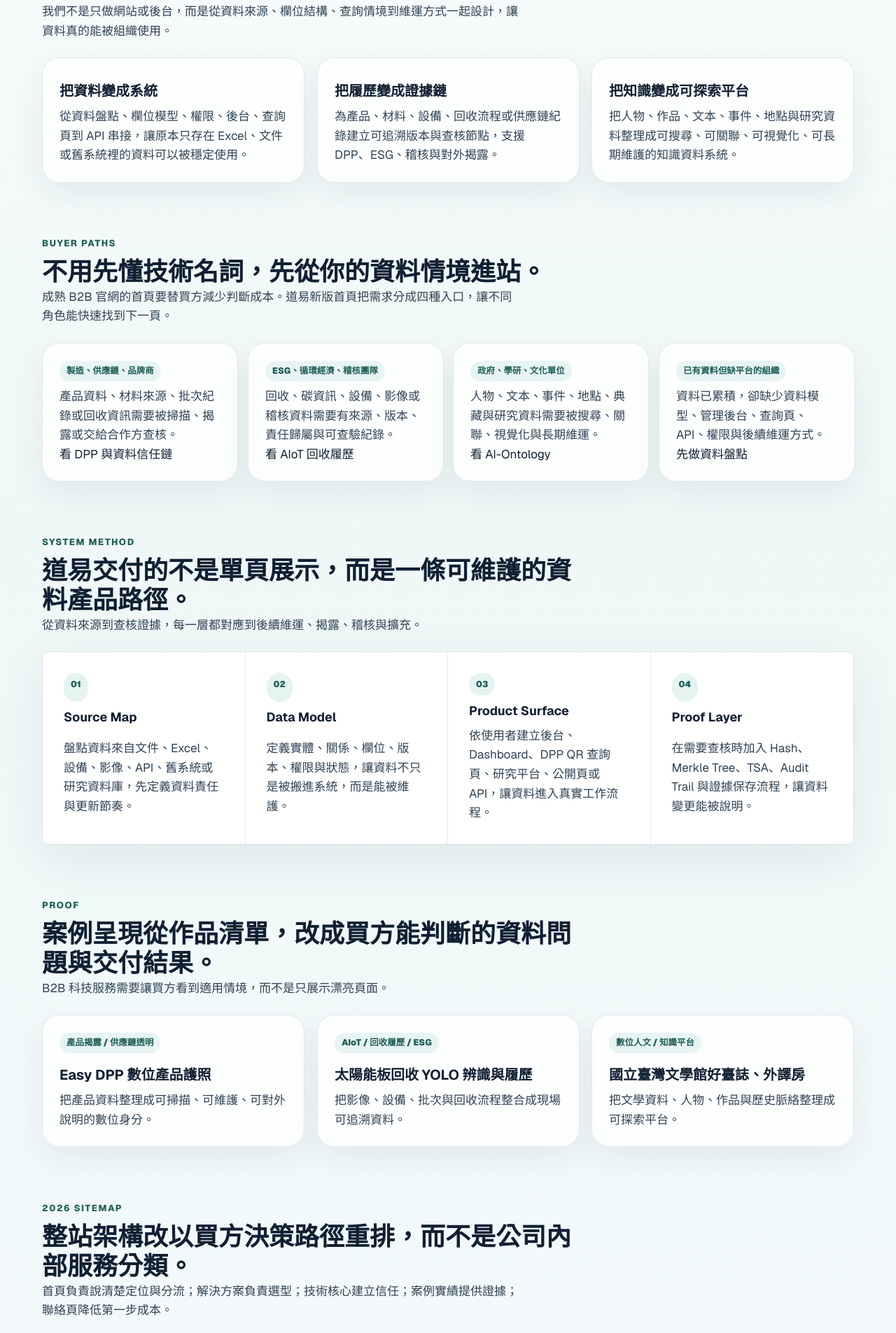
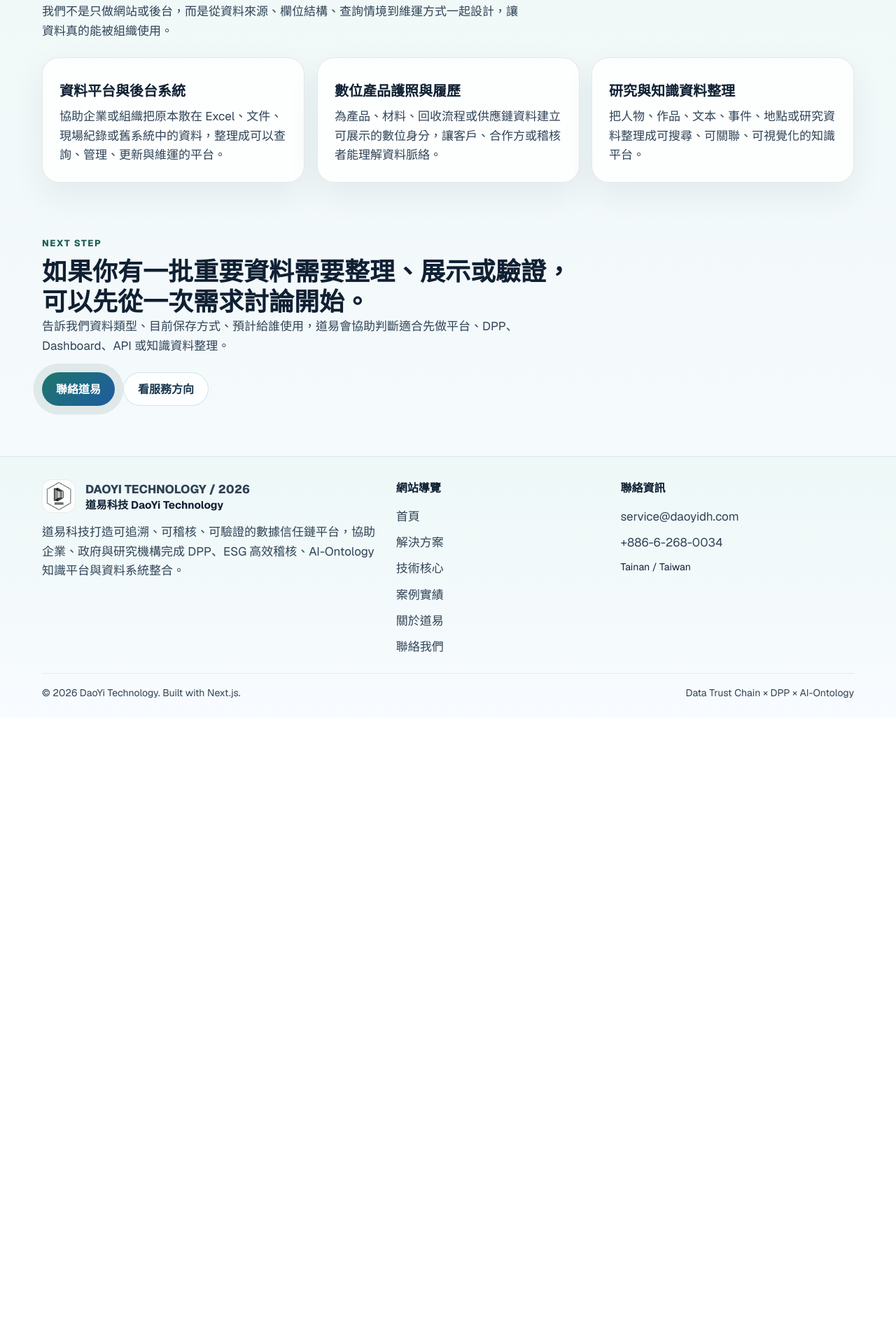
Before and after one commit to yangyen1977-wq/daoyi-website-2026, a Next.js app: page / in a window 1280 px wide. Shown: the part 892-2797 px from the top of the page at 70% size. After the commit the page ends 1918 px from the top, so only its background shows below. Built offline with nearby package versions, Linux system fonts and the light colour scheme.

Commit message:
Revert "Rebuild homepage conversion architecture"
This reverts commit 1cb453b4ec856abeedc72216e9bf65b21648b95f.

```diff
--- a/src/app/page.tsx
+++ b/src/app/page.tsx
@@ -4,11 +4,6 @@ import Link from "next/link";
 import { Section } from "@/components/section";
 import {
   homeHero,
-  homeBuyerPaths,
-  homeCaseSignals,
-  homeProofArchitecture,
-  homeSitemapRebuild,
-  homeThirdPartyReview,
   homeWhatWeDo,
 } from "@/lib/content/home";
 import { publicAssetPath, siteConfig } from "@/lib/site";
@@ -36,16 +31,7 @@ export default function HomePage() {
             <h1>{homeHero.title}</h1>
             <p>{homeHero.description}</p>
             <div className="hero-actions">
-              <Link href="/contact#quick-brief" className="button-primary button-large">用一批資料討論第一步</Link>
-              <Link href="/work" className="button-secondary button-large">查看案例實績</Link>
-            </div>
-          </div>
-          <div className="home-hero-proof" aria-label="道易服務重點">
-            <strong>From scattered data to trusted system assets</strong>
-            <div>
-              <span>DPP / ESG</span>
-              <span>Ontology / AI</span>
-              <span>Audit Trail</span>
+              <Link href="/contact" className="button-primary button-large">了解更多 / 聯絡我們</Link>
             </div>
           </div>
         </div>
@@ -67,85 +53,6 @@ export default function HomePage() {
       </Section>
 
       <Section
-        eyebrow="Buyer paths"
-        title="不用先懂技術名詞，先從你的資料情境進站。"
-        description="成熟 B2B 官網的首頁要替買方減少判斷成本。道易新版首頁把需求分成四種入口，讓不同角色能快速找到下一頁。"
-      >
-        <div className="home-path-grid">
-          {homeBuyerPaths.map((path) => (
-            <article key={path.role} className="card home-path-card">
-              <span className="card-kicker">{path.role}</span>
-              <p>{path.need}</p>
-              <Link href={path.href} className="inline-button">{path.next}</Link>
-            </article>
-          ))}
-        </div>
-      </Section>
-
-      <Section
-        eyebrow="System method"
-        title="道易交付的不是單頁展示，而是一條可維護的資料產品路徑。"
-        description="從資料來源到查核證據，每一層都對應到後續維運、揭露、稽核與擴充。"
-      >
-        <div className="home-architecture-grid">
-          {homeProofArchitecture.map((step) => (
-            <article key={step.step} className="home-architecture-step">
-              <span>{step.step}</span>
-              <h3>{step.title}</h3>
-              <p>{step.detail}</p>
-            </article>
-          ))}
-        </div>
-      </Section>
-
-      <Section
-        eyebrow="Proof"
-        title="案例呈現從作品清單，改成買方能判斷的資料問題與交付結果。"
-        description="B2B 科技服務需要讓買方看到適用情境，而不是只展示漂亮頁面。"
-      >
-        <div className="card-grid three-up">
-          {homeCaseSignals.map((item) => (
-            <article key={item.title} className="card home-proof-card">
-              <span className="card-kicker">{item.type}</span>
-              <h3>{item.title}</h3>
-              <p>{item.result}</p>
-            </article>
-          ))}
-        </div>
-      </Section>
-
-      <Section
-        eyebrow="2026 Sitemap"
-        title="整站架構改以買方決策路徑重排，而不是公司內部服務分類。"
-        description="首頁負責說清楚定位與分流；解決方案負責選型；技術核心建立信任；案例實績提供證據；聯絡頁降低第一步成本。"
-      >
-        <div className="home-sitemap-list">
-          {homeSitemapRebuild.map((item) => (
-            <div key={item.page} className="home-sitemap-item">
-              <strong>{item.page}</strong>
-              <p>{item.job}</p>
-            </div>
-          ))}
-        </div>
-      </Section>
-
-      <Section
-        id="quick-brief"
-        eyebrow="Third-party quick review"
-        title="以 B2B / 科技 / SaaS 官網標準快速總評。"
-        description={homeThirdPartyReview.summary}
-      >
-        <div className="home-review-panel">
-          <strong>{homeThirdPartyReview.score}</strong>
-          <div className="home-review-metrics">
-            {homeThirdPartyReview.criteria.map((criterion) => (
-              <span key={criterion}>{criterion}</span>
-            ))}
-          </div>
-        </div>
-      </Section>
-
-      <Section
         eyebrow="Next step"
         title="如果你有一批重要資料需要整理、展示或驗證，可以先從一次需求討論開始。"
         description="告訴我們資料類型、目前保存方式、預計給誰使用，道易會協助判斷適合先做平台、DPP、Dashboard、API 或知識資料整理。"
--- a/src/lib/content/home.ts
+++ b/src/lib/content/home.ts
@@ -1,9 +1,9 @@
 export const homeHero = {
   eyebrow: "DaoYi Technology",
-  badge: "Trusted Data Systems for regulated data, DPP, ESG and research platforms",
-  title: "讓分散資料變成能揭露、能查核、能被信任的商用系統",
+  badge: "Trusted Data Systems for DPP, ESG, AI-Ontology",
+  title: "把重要資料做成能公開、能查核、能被長期信任的系統資產",
   description:
-    "道易協助企業、政府、學研與循環經濟團隊，把散在文件、設備、表單、舊系統與研究資料庫中的資料，重建成可管理、可驗證、可對外說明的平台與資料信任鏈。",
+    "道易協助企業、政府、學研與循環經濟團隊，把分散在文件、設備、表單、舊系統與研究資料庫中的資料，整理成可管理、可驗證、可對外說明的平台。",
 };
 
 export const homeHeroCards = [
@@ -33,41 +33,41 @@ export const homeTrustMetrics = [
 
 export const homeWhatWeDo = [
   {
-    title: "把資料變成系統",
-    detail: "從資料盤點、欄位模型、權限、後台、查詢頁到 API 串接，讓原本只存在 Excel、文件或舊系統裡的資料可以被穩定使用。",
+    title: "資料平台與後台系統",
+    detail: "協助企業或組織把原本散在 Excel、文件、現場紀錄或舊系統中的資料，整理成可以查詢、管理、更新與維運的平台。",
   },
   {
-    title: "把履歷變成證據鏈",
-    detail: "為產品、材料、設備、回收流程或供應鏈紀錄建立可追溯版本與查核節點，支援 DPP、ESG、稽核與對外揭露。",
+    title: "數位產品護照與履歷",
+    detail: "為產品、材料、回收流程或供應鏈資料建立可展示的數位身分，讓客戶、合作方或稽核者能理解資料脈絡。",
   },
   {
-    title: "把知識變成可探索平台",
-    detail: "把人物、作品、文本、事件、地點與研究資料整理成可搜尋、可關聯、可視覺化、可長期維護的知識資料系統。",
+    title: "研究與知識資料整理",
+    detail: "把人物、作品、文本、事件、地點或研究資料整理成可搜尋、可關聯、可視覺化的知識平台。",
   },
 ];
 
 export const homeBuyerPaths = [
   {
-    role: "製造、供應鏈、品牌商",
-    need: "產品資料、材料來源、批次紀錄或回收資訊需要被掃描、揭露或交給合作方查核。",
-    next: "看 DPP 與資料信任鏈",
+    role: "製造 / 供應鏈",
+    need: "產品資料、材料來源與回收資訊需要被掃描或揭露。",
+    next: "先看 DPP / 資料信任鏈",
     href: "/solutions#dpp-product-passport",
   },
   {
-    role: "ESG、循環經濟、稽核團隊",
-    need: "回收、碳資訊、設備、影像或稽核資料需要有來源、版本、責任歸屬與可查驗紀錄。",
-    next: "看 AIoT 回收履歷",
+    role: "ESG / 循環經濟",
+    need: "回收、碳資訊、設備或稽核資料需要有來源、版本與查核節點。",
+    next: "先看 ESG / AIoT 回收履歷",
     href: "/solutions#aiot-traceability",
   },
   {
-    role: "政府、學研、文化單位",
-    need: "人物、文本、事件、地點、典藏與研究資料需要被搜尋、關聯、視覺化與長期維運。",
-    next: "看 AI-Ontology",
+    role: "政府 / 學研 / 文化",
+    need: "人物、文本、事件、地點與典藏資料需要被搜尋、關聯與維護。",
+    next: "先看 AI-Ontology",
     href: "/solutions#ai-ontology-platform",
   },
   {
-    role: "已有資料但缺平台的組織",
-    need: "資料已累積，卻缺少資料模型、管理後台、查詢頁、API、權限與後續維運方式。",
+    role: "已有資料但缺平台",
+    need: "資料已累積，卻缺少資料模型、後台、查詢頁、API 或維運流程。",
     next: "先做資料盤點",
     href: "/contact#quick-brief",
   },
@@ -76,23 +76,23 @@ export const homeBuyerPaths = [
 export const homeProofArchitecture = [
   {
     step: "01",
-    title: "Source Map",
-    detail: "盤點資料來自文件、Excel、設備、影像、API、舊系統或研究資料庫，先定義資料責任與更新節奏。",
+    title: "資料來源盤點",
+    detail: "確認資料來自文件、Excel、設備、影像、API、舊系統或研究資料庫。",
   },
   {
     step: "02",
-    title: "Data Model",
-    detail: "定義實體、關係、欄位、版本、權限與狀態，讓資料不只是被搬進系統，而是能被維護。",
+    title: "模型與欄位治理",
+    detail: "定義實體、關係、版本、權限與更新責任，讓資料可以維護。",
   },
   {
     step: "03",
-    title: "Product Surface",
-    detail: "依使用者建立後台、Dashboard、DPP QR 查詢頁、研究平台、公開頁或 API，讓資料進入真實工作流程。",
+    title: "平台與查詢介面",
+    detail: "依需求建立後台、Dashboard、DPP QR 查詢頁、研究平台或 API。",
   },
   {
     step: "04",
-    title: "Proof Layer",
-    detail: "在需要查核時加入 Hash、Merkle Tree、TSA、Audit Trail 與證據保存流程，讓資料變更能被說明。",
+    title: "查核與可信脈絡",
+    detail: "在需要時加入 Hash、Merkle Tree、TSA、Audit Trail 與證據保存流程。",
   },
 ];
 
@@ -100,12 +100,12 @@ export const homeCaseSignals = [
   {
     title: "Easy DPP 數位產品護照",
     type: "產品揭露 / 供應鏈透明",
-    result: "把產品資料整理成可掃描、可維護、可對外說明的數位身分。",
+    result: "把產品資料整理成可掃描、可維護的數位身分。",
   },
   {
     title: "太陽能板回收 YOLO 辨識與履歷",
     type: "AIoT / 回收履歷 / ESG",
-    result: "把影像、設備、批次與回收流程整合成現場可追溯資料。",
+    result: "把影像、設備、批次與回收流程整合成可追溯資料。",
   },
   {
     title: "國立臺灣文學館好臺誌、外譯房",
@@ -117,36 +117,36 @@ export const homeCaseSignals = [
 export const homeSitemapRebuild = [
   {
     page: "首頁",
-    job: "用一句品牌主張、四種買方入口與案例證據快速判斷道易是否適合。",
+    job: "一句話看懂道易與四種進站路徑。",
   },
   {
     page: "解決方案",
-    job: "用資料情境選 DPP、資料信任鏈、AI-Ontology 或 AIoT 履歷，不要求買方先懂技術名詞。",
+    job: "用資料情境選 DPP、資料信任鏈、AI-Ontology 或 AIoT。",
   },
   {
     page: "技術核心",
-    job: "把 Ontology、Hash、Merkle、TSA、API 與 Audit Trail 翻成查核、維運與整合問題。",
+    job: "把 Ontology、Hash、Merkle、TSA 與 API 翻成查核問題。",
   },
   {
     page: "案例實績",
-    job: "用案例判斷資料問題、導入情境、交付成果與合作適配。",
+    job: "用案例判斷資料問題、交付成果與合作適配。",
   },
   {
     page: "聯絡我們",
-    job: "用 Quick Brief 或 Email / NDA 路徑收斂第一步，降低首次接洽成本。",
+    job: "用 Quick Brief 或 Email / NDA 收斂第一步。",
   },
 ];
 
 export const homeThirdPartyReview = {
-  score: "8.7 / 10",
+  score: "8.4 / 10",
   summary:
-    "本輪重製後，首頁更接近成熟 B2B 科技服務官網：第一屏價值主張更具體，兩個 scroll 內完成買方分流，方法、證據與 CTA 都比舊版更早出現。下一輪最值得補強的是可公開量化成果、客戶證言與更多產業頁。",
+    "新版資訊架構已具備成熟 B2B 官網需要的清楚定位、角色入口、方法說明、案例證據與低摩擦 CTA。下一輪最值得補強的是更多可公開量化成果與客戶證言。",
   criteria: [
-    "品牌定位清楚度 9.1",
-    "買方決策路徑 8.8",
-    "案例證據完整度 8.0",
-    "技術可信度 8.9",
-    "轉換 CTA 清楚度 8.6",
+    "品牌定位清楚度 9.0",
+    "買方決策路徑 8.5",
+    "案例證據完整度 7.8",
+    "技術可信度 8.6",
+    "轉換 CTA 清楚度 8.2",
   ],
 };
 
```
Also changed, not shown: src/app/globals.css.
